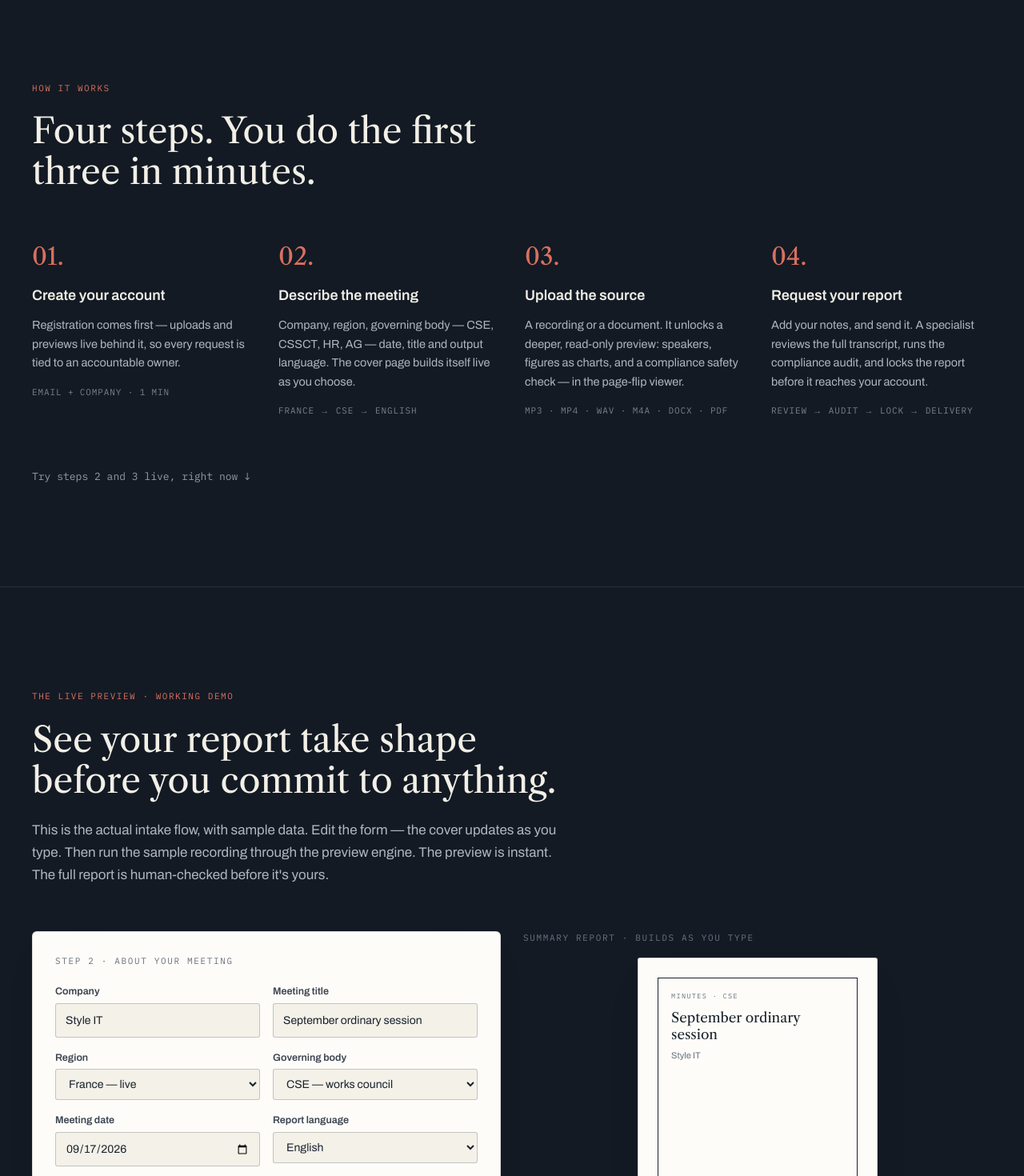
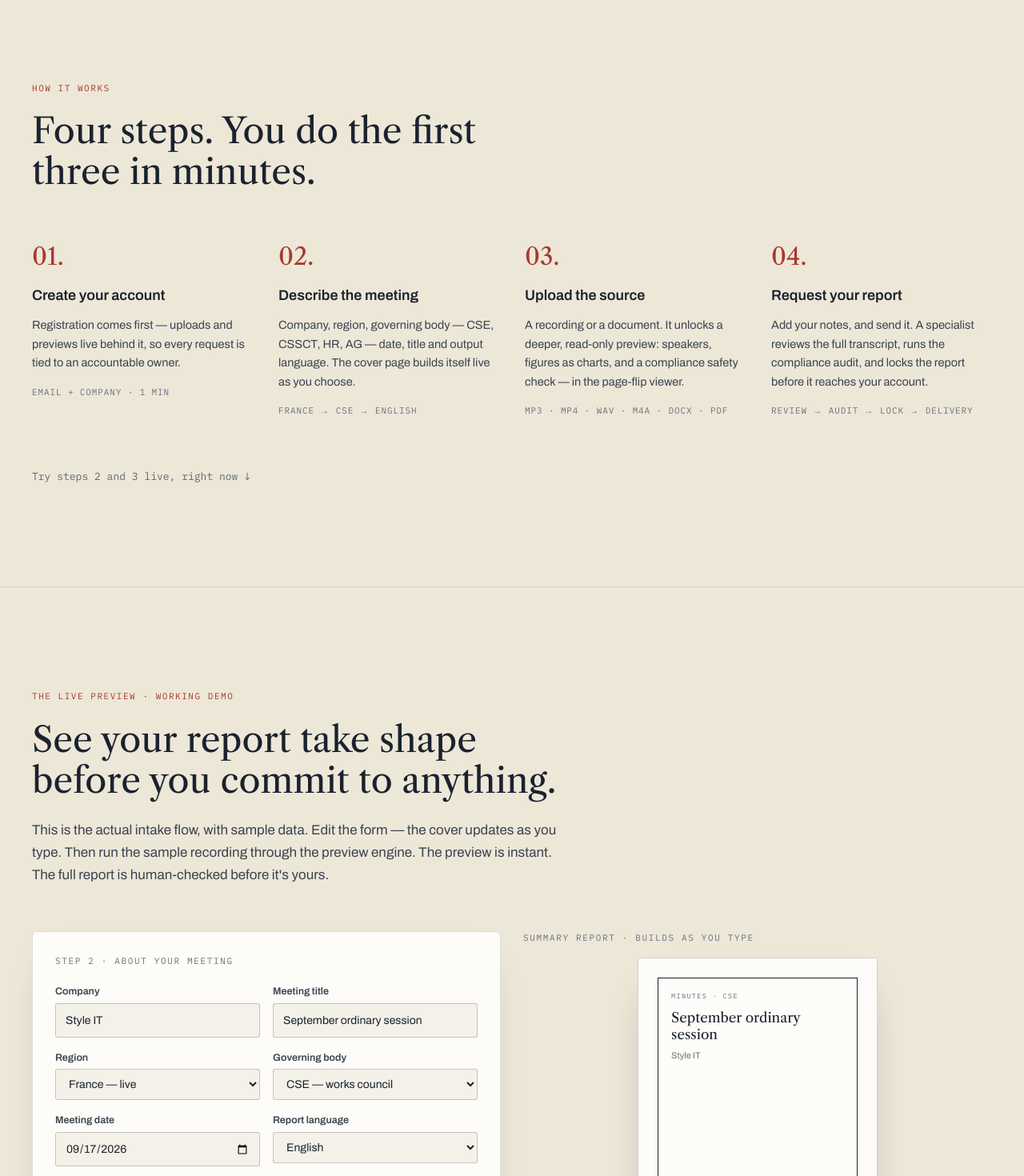
Before and after one commit to SE7EN2028/Attesta, a Next.js app: page / in a window 1280 px wide. Shown: the part 2400-3870 px from the top of the page at 80% size. Built offline with nearby package versions, Linux system fonts and the light colour scheme; no server answers; the database is empty.

Commit message:
color theme changed for the main page

```diff
--- a/components/how-it-works.tsx
+++ b/components/how-it-works.tsx
@@ -30,31 +30,31 @@ const steps = [
 
 export function HowItWorks() {
   return (
-    <section id="how-it-works" className="border-t border-cream-200/10 py-24 md:py-32">
+    <section id="how-it-works" className="border-t border-slate-900/10 bg-paper-500 py-24 md:py-32">
       <Container>
-        <Eyebrow>How it works</Eyebrow>
-        <h2 className="mt-5 max-w-2xl font-serif text-3xl leading-[1.15] text-cream-100 md:text-[44px]">
+        <Eyebrow className="text-rust-600">How it works</Eyebrow>
+        <h2 className="mt-5 max-w-2xl font-serif text-3xl leading-[1.15] text-slate-900 md:text-[44px]">
           Four steps. You do the first three in minutes.
         </h2>
 
         <div className="mt-16 grid gap-x-8 gap-y-14 md:grid-cols-2 lg:grid-cols-4">
           {steps.map((step) => (
             <div key={step.n}>
-              <p className="font-serif text-3xl text-rust-400">{step.n}.</p>
-              <h3 className="mt-4 text-lg font-semibold text-cream-100">
+              <p className="font-serif text-3xl text-rust-600">{step.n}.</p>
+              <h3 className="mt-4 text-lg font-semibold text-slate-900">
                 {step.title}
               </h3>
-              <p className="mt-3 text-[14.5px] leading-relaxed text-cream-300">
+              <p className="mt-3 text-[14.5px] leading-relaxed text-slate-700">
                 {step.body}
               </p>
-              <p className="mt-4 font-mono text-[11px] uppercase tracking-[0.08em] text-cream-500">
+              <p className="mt-4 font-mono text-[11px] uppercase tracking-[0.08em] text-slate-500">
                 {step.meta}
               </p>
             </div>
           ))}
         </div>
 
-        <p className="mt-16 font-mono text-[13px] text-cream-400">
+        <p className="mt-16 font-mono text-[13px] text-slate-600">
           Try steps 2 and 3 live, right now ↓
         </p>
       </Container>
--- a/components/live-preview-section.tsx
+++ b/components/live-preview-section.tsx
@@ -90,14 +90,14 @@ export function LivePreviewSection() {
   return (
     <section
       id="live-preview"
-      className="border-t border-cream-200/10 py-24 md:py-32"
+      className="border-t border-slate-900/10 bg-paper-500 py-24 md:py-32"
     >
       <Container>
-        <Eyebrow>The live preview · working demo</Eyebrow>
-        <h2 className="mt-5 max-w-2xl font-serif text-3xl leading-[1.15] text-cream-100 md:text-[44px]">
+        <Eyebrow className="text-rust-600">The live preview · working demo</Eyebrow>
+        <h2 className="mt-5 max-w-2xl font-serif text-3xl leading-[1.15] text-slate-900 md:text-[44px]">
           See your report take shape before you commit to anything.
         </h2>
-        <p className="mt-6 max-w-2xl text-[17px] leading-[1.65] text-cream-300">
+        <p className="mt-6 max-w-2xl text-[17px] leading-[1.65] text-slate-700">
           This is the actual intake flow, with sample data. Edit the form —
           the cover updates as you type. Then run the sample recording
           through the preview engine. The preview is instant. The full
@@ -323,7 +323,7 @@ export function LivePreviewSection() {
                   READ-ONLY · NOT DOWNLOADABLE
                 </div>
                 <FlipBook pages={livePages} chrome="light" />
-                <p className="mt-5 text-[14px] leading-[1.65] text-cream-300">
+                <p className="mt-5 text-[14px] leading-[1.65] text-slate-700">
                   This preview can&apos;t be edited or exported —
                   deliberately. Nothing unreviewed should ever look like a
                   deliverable. The only way to unlock the editable, signed
--- a/components/trust-security.tsx
+++ b/components/trust-security.tsx
@@ -16,19 +16,19 @@ const regions = [
 
 export function TrustSecurity() {
   return (
-    <section id="security" className="border-t border-cream-200/10 py-24 md:py-32">
+    <section id="security" className="border-t border-slate-900/10 bg-paper-500 py-24 md:py-32">
       <Container>
-        <Eyebrow>Trust &amp; security</Eyebrow>
-        <h2 className="mt-5 max-w-2xl font-serif text-3xl leading-[1.15] text-cream-100 md:text-[44px]">
+        <Eyebrow className="text-rust-600">Trust &amp; security</Eyebrow>
+        <h2 className="mt-5 max-w-2xl font-serif text-3xl leading-[1.15] text-slate-900 md:text-[44px]">
           Built like the documents it produces: accountable.
         </h2>
 
         <div className="mt-16 grid gap-12 md:grid-cols-2">
           <div>
-            <h3 className="text-lg font-semibold text-cream-100">
+            <h3 className="text-lg font-semibold text-slate-900">
               Encrypted, both directions
             </h3>
-            <p className="mt-3 text-[14.5px] leading-relaxed text-cream-300">
+            <p className="mt-3 text-[14.5px] leading-relaxed text-slate-700">
               Recordings and transcripts are personal, sensitive data.
               Everything is encrypted in transit and at rest, with a clear
               retention policy — you decide how long source audio survives
@@ -37,14 +37,14 @@ export function TrustSecurity() {
           </div>
 
           <div>
-            <h3 className="text-lg font-semibold text-cream-100">
+            <h3 className="text-lg font-semibold text-slate-900">
               A trail for everything
             </h3>
-            <p className="mt-3 text-[14.5px] leading-relaxed text-cream-300">
+            <p className="mt-3 text-[14.5px] leading-relaxed text-slate-700">
               Every edit, approval and lock is logged — who, what, when. The
               trail ships with the report.
             </p>
-            <div className="mt-4 space-y-1 rounded border border-cream-200/10 bg-ink-850 p-4 font-mono text-[11px] text-cream-400">
+            <div className="mt-4 space-y-1 rounded border border-slate-900/10 bg-paper-100 p-4 font-mono text-[11px] text-slate-600">
               {logLines.map((line) => (
                 <p key={line}>{line}</p>
               ))}
@@ -52,10 +52,10 @@ export function TrustSecurity() {
           </div>
 
           <div>
-            <h3 className="text-lg font-semibold text-cream-100">
+            <h3 className="text-lg font-semibold text-slate-900">
               Your history stays yours
             </h3>
-            <p className="mt-3 text-[14.5px] leading-relaxed text-cream-300">
+            <p className="mt-3 text-[14.5px] leading-relaxed text-slate-700">
               Returning clients keep their full history — past requests,
               past reports, notes — linked to their account across meetings
               and cycles. Minutes are a series, not one-offs; the platform
@@ -64,10 +64,10 @@ export function TrustSecurity() {
           </div>
 
           <div>
-            <h3 className="text-lg font-semibold text-cream-100">
+            <h3 className="text-lg font-semibold text-slate-900">
               Honest regional coverage
             </h3>
-            <p className="mt-3 text-[14.5px] leading-relaxed text-cream-300">
+            <p className="mt-3 text-[14.5px] leading-relaxed text-slate-700">
               A compliance audit is only as good as its rule set. We list a
               region as live only when our team maintains its rules.
             </p>
@@ -75,13 +75,13 @@ export function TrustSecurity() {
               {regions.map((r) => (
                 <div
                   key={r.name}
-                  className="flex items-center justify-between border-b border-cream-200/10 pb-2 text-[13px]"
+                  className="flex items-center justify-between border-b border-slate-900/10 pb-2 text-[13px]"
                 >
-                  <span className="text-cream-300">{r.name}</span>
+                  <span className="text-slate-700">{r.name}</span>
                   <span
                     className={
                       "font-mono text-[10px] uppercase tracking-[0.08em] " +
-                      (r.live ? "text-green-400" : "text-cream-500")
+                      (r.live ? "text-green-600" : "text-slate-500")
                     }
                   >
                     {r.status}
```
